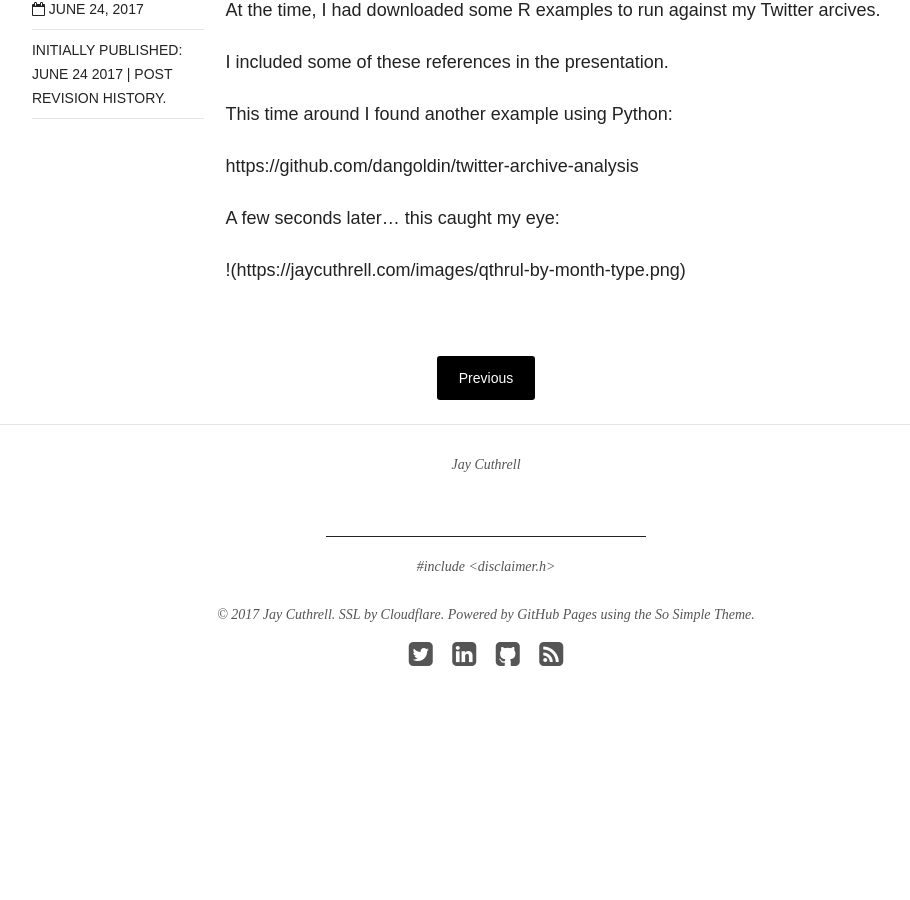
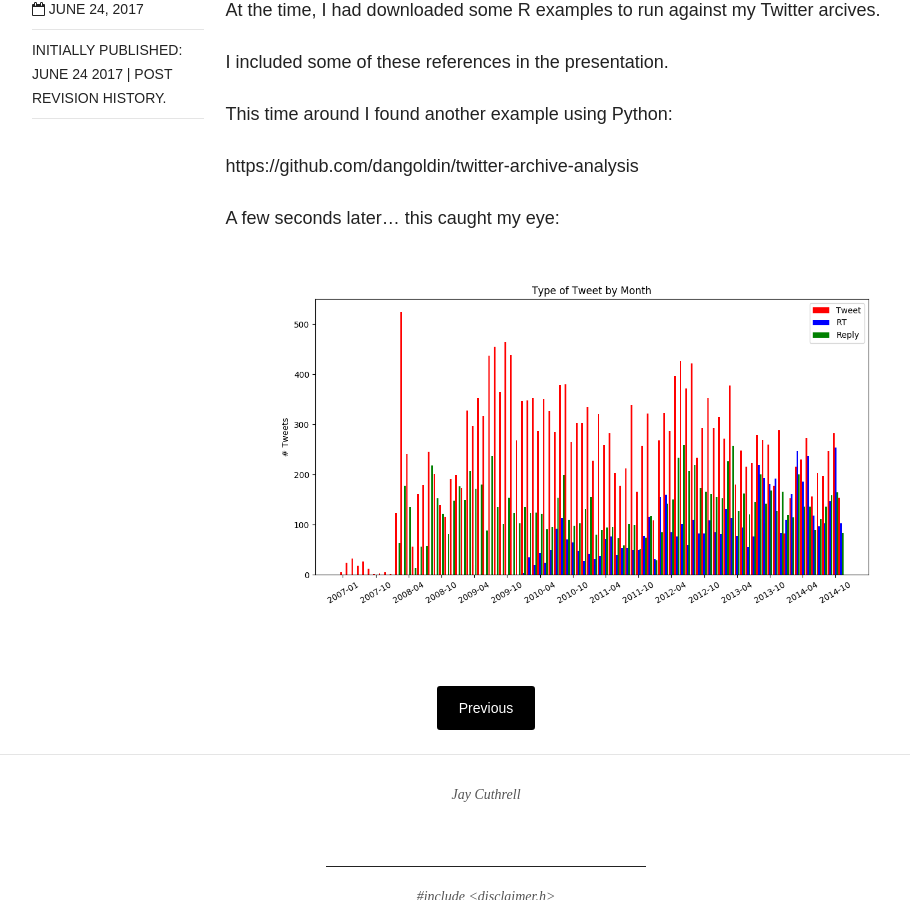
Before and after one commit to nsshommo/jaycuthrell.github.io, a Jekyll site: the page built from blog/_posts/2017-06-24-on-twitter.md, in a window 1280 px wide and 900 px high, scrolled down 1132 px. Shown: the whole window, without its empty margins (154-1064 px from the left). Built offline with Jekyll 4.4.1, drawn with Linux system fonts in a browser that asks for light colours; nearby versions of some CDN libraries; comment, search, counter and statistics services are not loaded; before the commit the page ends 1898 px from its top, so only the background shows below that.

Commit message:
twitter post image

```diff
--- a/blog/_posts/2017-06-24-on-twitter.md
+++ b/blog/_posts/2017-06-24-on-twitter.md
@@ -28,4 +28,4 @@ https://github.com/dangoldin/twitter-archive-analysis
 
 A few seconds later... this caught my eye:
 
-!(https://jaycuthrell.com/images/qthrul-by-month-type.png)
+[![Qthrul](/images/qthrul-by-month-type.png "Qthrul")](http://twitter.com/qthrul)
```
